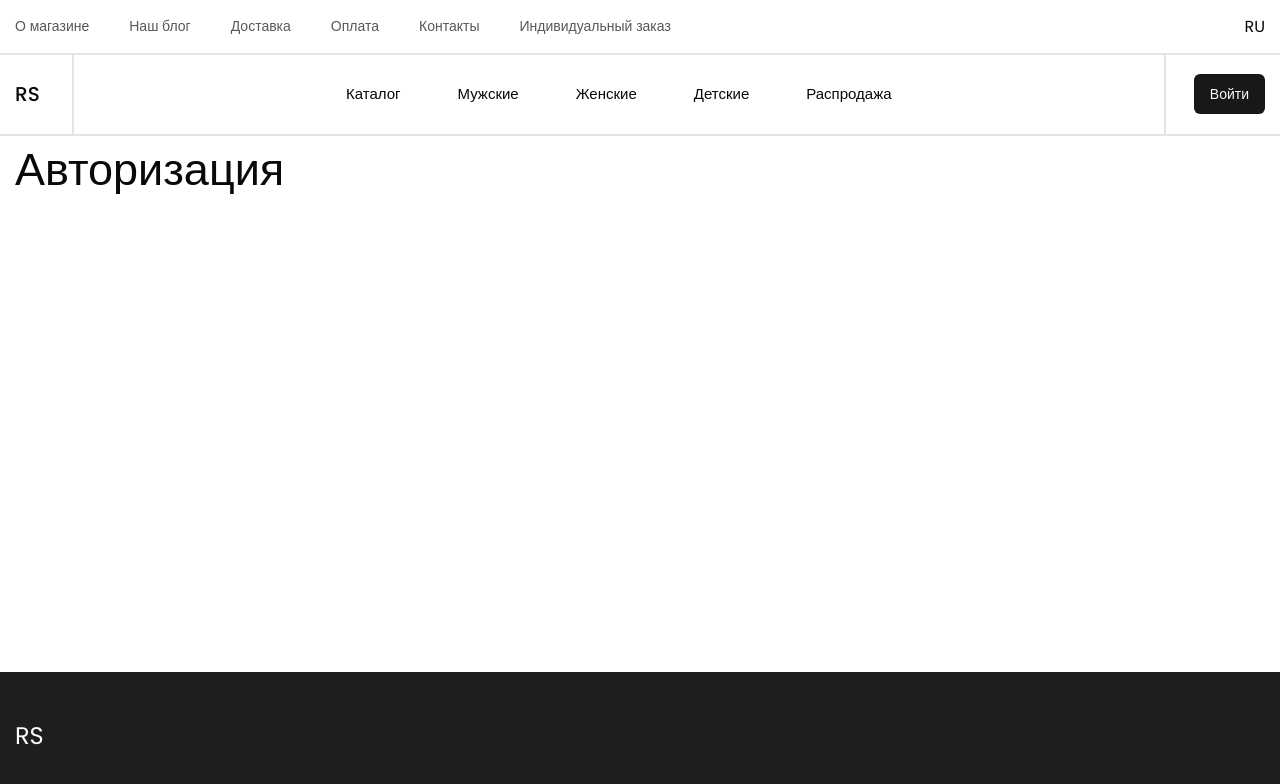
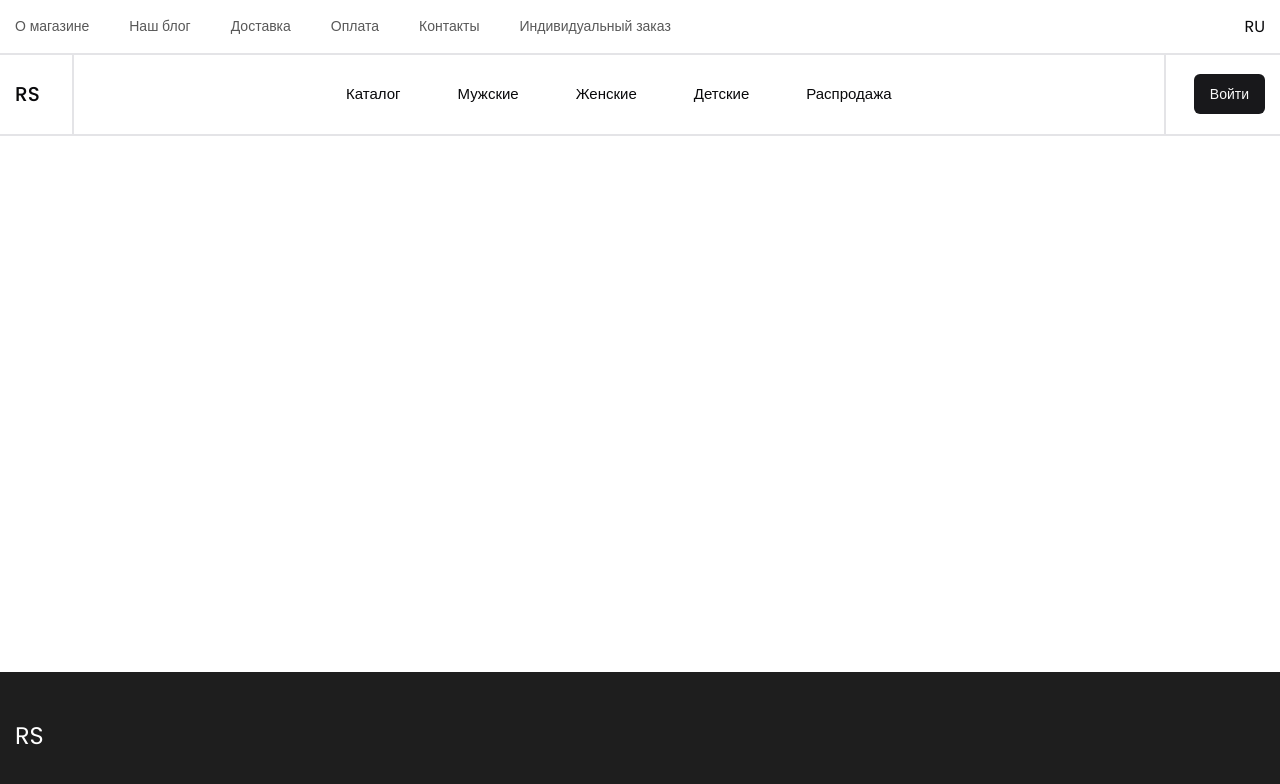
Before and after one commit to MagaFreelancer/rent-car, a React (Vite) app: page /login in a window 1280 px wide. Shown: the top 784 px of the page. Built offline with nearby package versions, Linux system fonts and the light colour scheme; the HTML template or start-up script is replaced by a standard one.

Commit message:
refactor

```diff
--- a/src/App.tsx
+++ b/src/App.tsx
@@ -2,9 +2,9 @@ import Header from '@/widgets/header/header.tsx';
 import { BrowserRouter, Route, Routes } from 'react-router-dom';
 import TopNav from '@/widgets/topNav/top-nav.tsx';
 import Footer from '@/widgets/footer/footer.tsx';
-import Auth from '@/page/auth/auth.tsx';
+import Auth from '@/pages/auth/auth.tsx';
 
-function App() {
+const App = () => {
     return (
         <BrowserRouter>
             <div className="flex-col flex min-h-screen">
@@ -13,7 +13,7 @@ function App() {
 
                 <main className="flex-grow">
                     <Routes>
-                        <Route path="/login" element={<Auth type={'login'} />} />
+                        <Route path="/login" element={<Auth />} />
                     </Routes>
                 </main>
 
@@ -21,6 +21,6 @@ function App() {
             </div>
         </BrowserRouter>
     );
-}
+};
 
 export default App;
--- a/src/page/auth/auth.tsx
+++ /dev/null
@@ -1,19 +0,0 @@
-import Container from '@/shared/Container.tsx';
-
-interface IAuthProps {
-    type: 'login' | 'register';
-}
-
-const Auth = ({ type }: IAuthProps) => {
-    return (
-        <section>
-            <Container>
-                <h1 className="font-medium text-[45px]">
-                    {type === 'login' ? 'Авторизация' : 'Регистрация'}
-                </h1>
-            </Container>
-        </section>
-    );
-};
-
-export default Auth;
--- /dev/null
+++ b/src/pages/auth/auth.tsx
@@ -0,0 +1,13 @@
+import Container from '@/shared/container.tsx';
+
+const Auth = () => {
+    return (
+        <section>
+            <Container>
+                <h1 className="font-medium text-[45px]"></h1>
+            </Container>
+        </section>
+    );
+};
+
+export default Auth;
--- a/src/widgets/footer/footer.tsx
+++ b/src/widgets/footer/footer.tsx
@@ -1,4 +1,4 @@
-import Container from '@/shared/Container.tsx';
+import Container from '@/shared/container.tsx';
 
 const Footer = () => {
     return (
--- a/src/widgets/header/header.tsx
+++ b/src/widgets/header/header.tsx
@@ -1,4 +1,4 @@
-import Container from '@/shared/Container.tsx';
+import Container from '@/shared/container.tsx';
 import { NavLink } from 'react-router-dom';
 import { Button } from '@/shared/button.tsx';
 
@@ -30,7 +30,7 @@ const Header = () => {
                     </nav>
 
                     <Button className="ml-7">
-                        <NavLink to="/login">Войти</NavLink>
+                        <NavLink to="auth/login">Войти</NavLink>
                     </Button>
                 </div>
             </Container>
--- a/src/widgets/topNav/top-nav.tsx
+++ b/src/widgets/topNav/top-nav.tsx
@@ -1,5 +1,5 @@
 import { NavLink } from 'react-router-dom';
-import Container from '@/shared/Container.tsx';
+import Container from '@/shared/container.tsx';
 
 const TopNav = () => {
     return (
```
Also changed, not shown: src/pages/auth/login/login.tsx (renamed from src/page/auth/login/login.tsx), src/shared/container.tsx (renamed from src/shared/Container.tsx), 1 other file (tests, documents, lock files or other folders).
